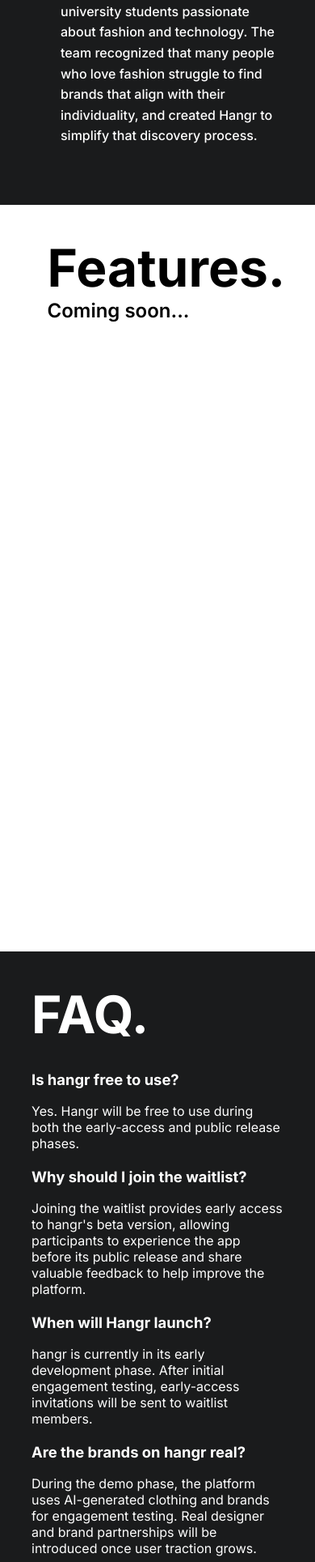
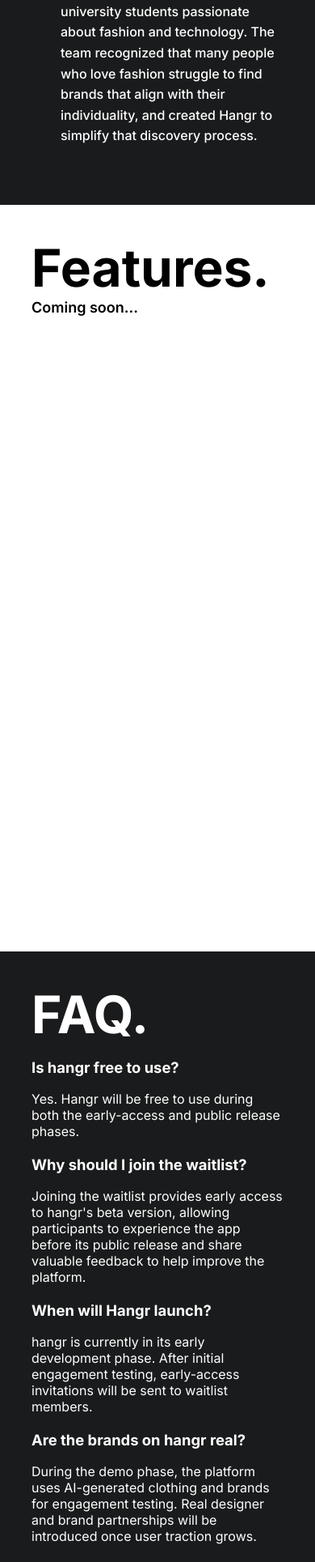
Before and after one commit to caydeny/hangr-signup, a React (Vite) app: page / in a window 390 px wide. Shown: the part 1513-3442 px from the top of the page at 81% size. Built offline with nearby package versions, Linux system fonts and the light colour scheme; no server answers.

Commit message:
Updated responsiveness

```diff
--- a/src/components/Navbar.css
+++ b/src/components/Navbar.css
@@ -67,6 +67,7 @@
     align-items: center;
     justify-content: center;
     height: 20rem;
+    z-index: 9999;
   }
 
   .navbar__title.inactive {
--- a/src/pages/Contact.css
+++ b/src/pages/Contact.css
@@ -4,13 +4,13 @@
 }
 
 .contact__header {
-  font-size: 128px;
+  font-size: 8rem;
   font-weight: 700;
   margin-bottom: 10%;
 }
 
 .contact__subheader {
-  font-size: 48px;
+  font-size: 2.65rem;
   font-weight: 400;
   max-width: 40%;
 }
--- a/src/pages/Contact.jsx
+++ b/src/pages/Contact.jsx
@@ -8,8 +8,7 @@
         <h1 className="contact__header">Contact Us.</h1>
         <div className="contact-row">
           <h2 className="contact__subheader">
-            Explore, Uncover, and Connect with brands that
-            fit your unique style
+            We'd love to hear from you — reach out and connect with the Hangr team.
           </h2>
           <div className="contact__info">
             <h3 className="contact__info-header">Contact</h3>
--- a/src/pages/FAQ.css
+++ b/src/pages/FAQ.css
@@ -6,27 +6,28 @@
 }
 
 .faq__header {
-  font-size: 128px;
+  font-size: 8rem;
   font-weight: 700;
 }
 
 .faq__list {
   display: grid;
   grid-template-columns: repeat(2, 1fr);
-  gap: 40px 20px;
-  margin-top: 10%;
+  gap: 10% 20%;
+  margin-top: 5%;
+  padding-left: 20%;
 }
 
 .faq__question {
-  font-size: 2.125rem;
+  font-size: 1.375rem;
   font-weight: 700;
 }
 
 .faq__answer {
-  font-size: 1.15rem;
+  font-size: 1.125rem;
   font-weight: 400;
   margin-top: 18px;
-  width: 100%;
+  width: 130%;
 }
 
 @media (max-width: 1000px) {
@@ -36,6 +37,7 @@
 
   .faq__list {
     grid-template-columns: repeat(1, 1fr);
+    padding-left: 0;
   }
 
   .faq__question {
@@ -44,14 +46,25 @@
 }
 
 
-@media (min-width: 768px) and (max-width: 960px) {
+  @media (max-width: 768px) {
   .faq__list {
     grid-template-columns: repeat(1, 1fr);
+    gap: 5%;
   }
 
   .faq__header {
-    font-size: 6rem;
+    font-size: 5rem;
   }
+
+  .faq__question {
+    font-size: 1.25rem;
+  }
+
+  .faq__answer {
+    width: 100%;
+    font-size: 1rem;
+  }
+
 }
 
 @media (max-width: 600px) {
--- a/src/pages/Features.css
+++ b/src/pages/Features.css
@@ -4,7 +4,7 @@
 }
 
 .features__header {
-  font-size: 128px;
+  font-size: 8rem;
 }
 
 .features__subheader {
@@ -12,19 +12,18 @@
 }
 
 @media (max-width: 768px) {
-  .features {
-    margin-left: 5%;
-  }
+
   .features__header {
     font-size: 4rem;
   }
 }
 
 @media (max-width: 600px) {
-  .features {
-    margin-left: 5%;
-  }
+
   .features__header {
     font-size: 4rem;
   }
+  .features__subheader {
+    font-size: 1.125rem;
+  }
 }
```
